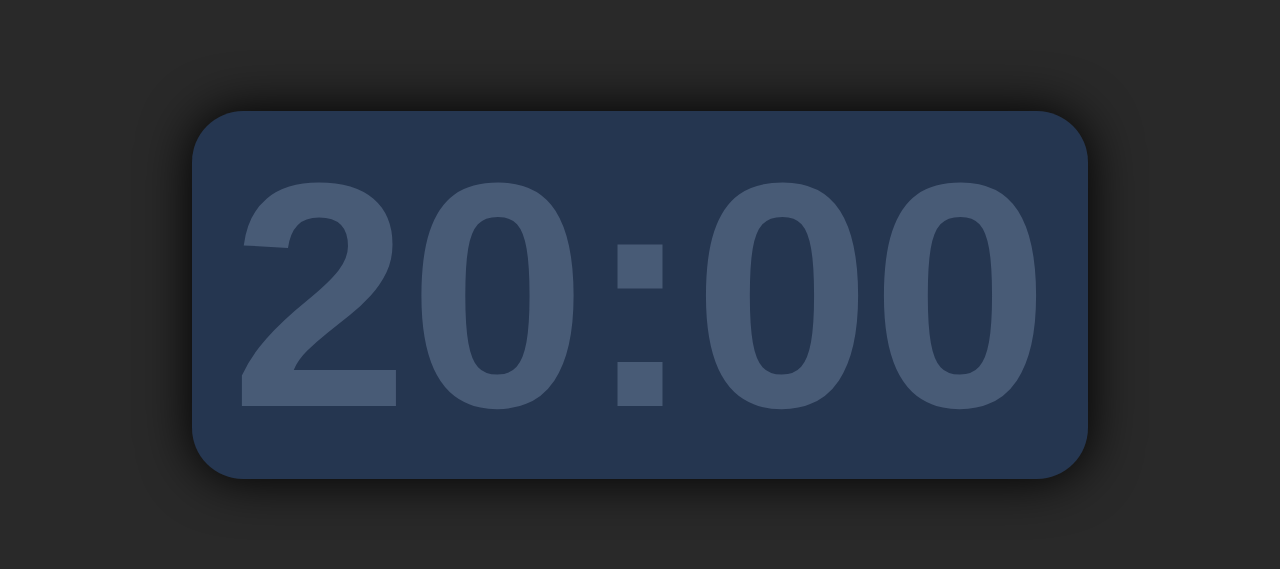
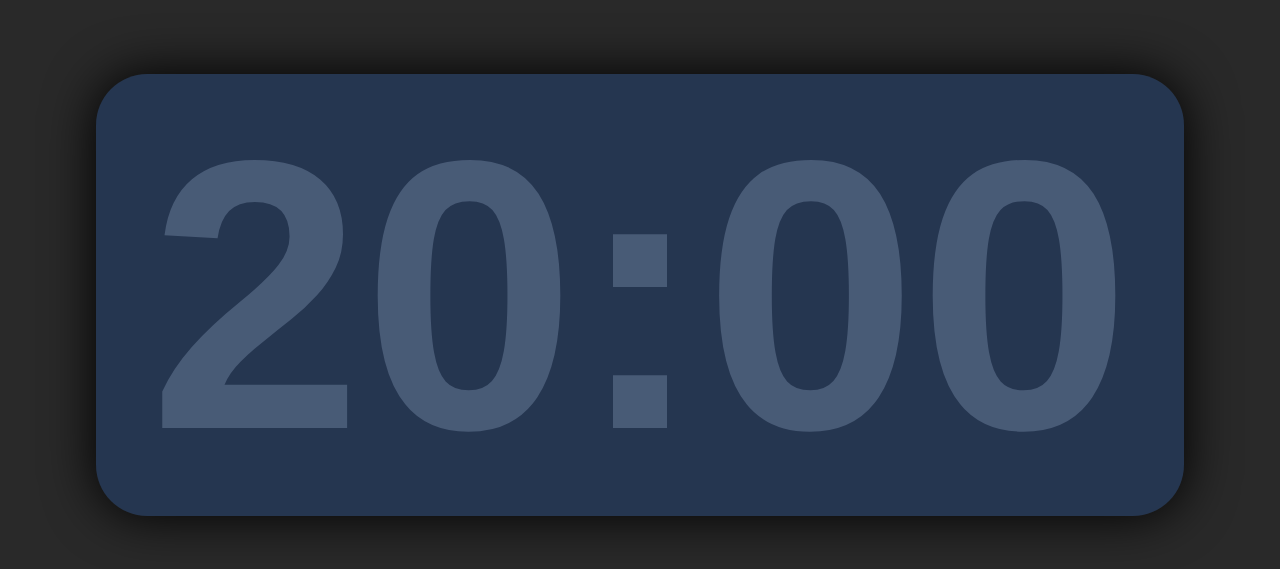
Before and after one commit to linse2268/clock, a plain HTML site: page index.html in a window 1280 px wide. Shown: the part 105-674 px from the top of the page. Drawn offline with Linux system fonts and the light colour scheme.

Commit message:
Update index.html

```diff
--- a/index.html
+++ b/index.html
@@ -9,7 +9,7 @@
         margin: 0;
         padding: 0;
         color: rgba(160, 181, 214, 0.288);
-        font-size: 25vw;
+        font-size: 30vw;
         font-family: "Franklin Gothic Medium", "Arial Narrow", Arial, sans-serif;
         user-select: none;
       }
@@ -21,7 +21,7 @@
         align-items: center;
       }
       div {
-        width: 70vw;
+        width: 85vw;
         display: flex;
         justify-content: center;
         align-items: center;
```
